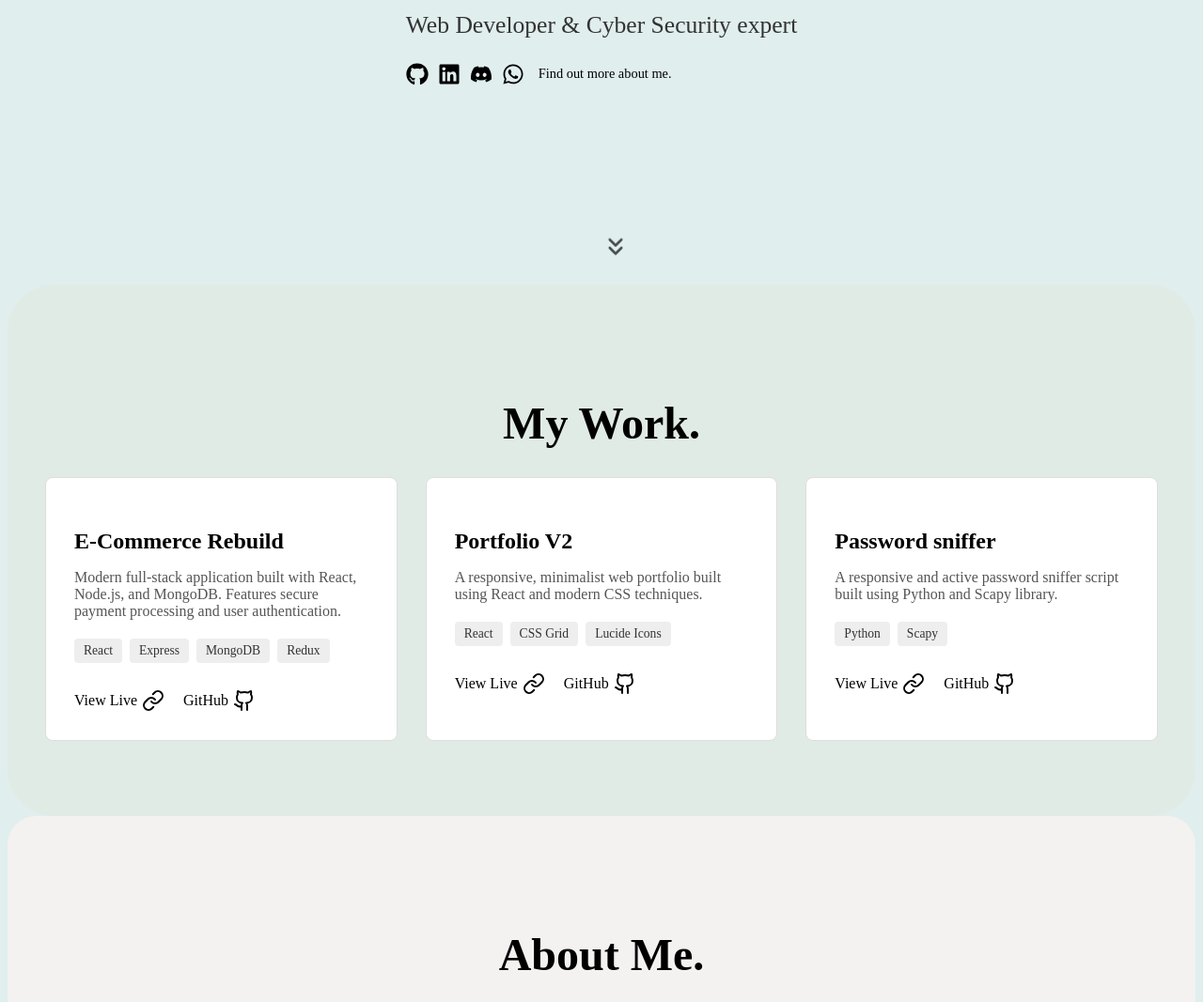
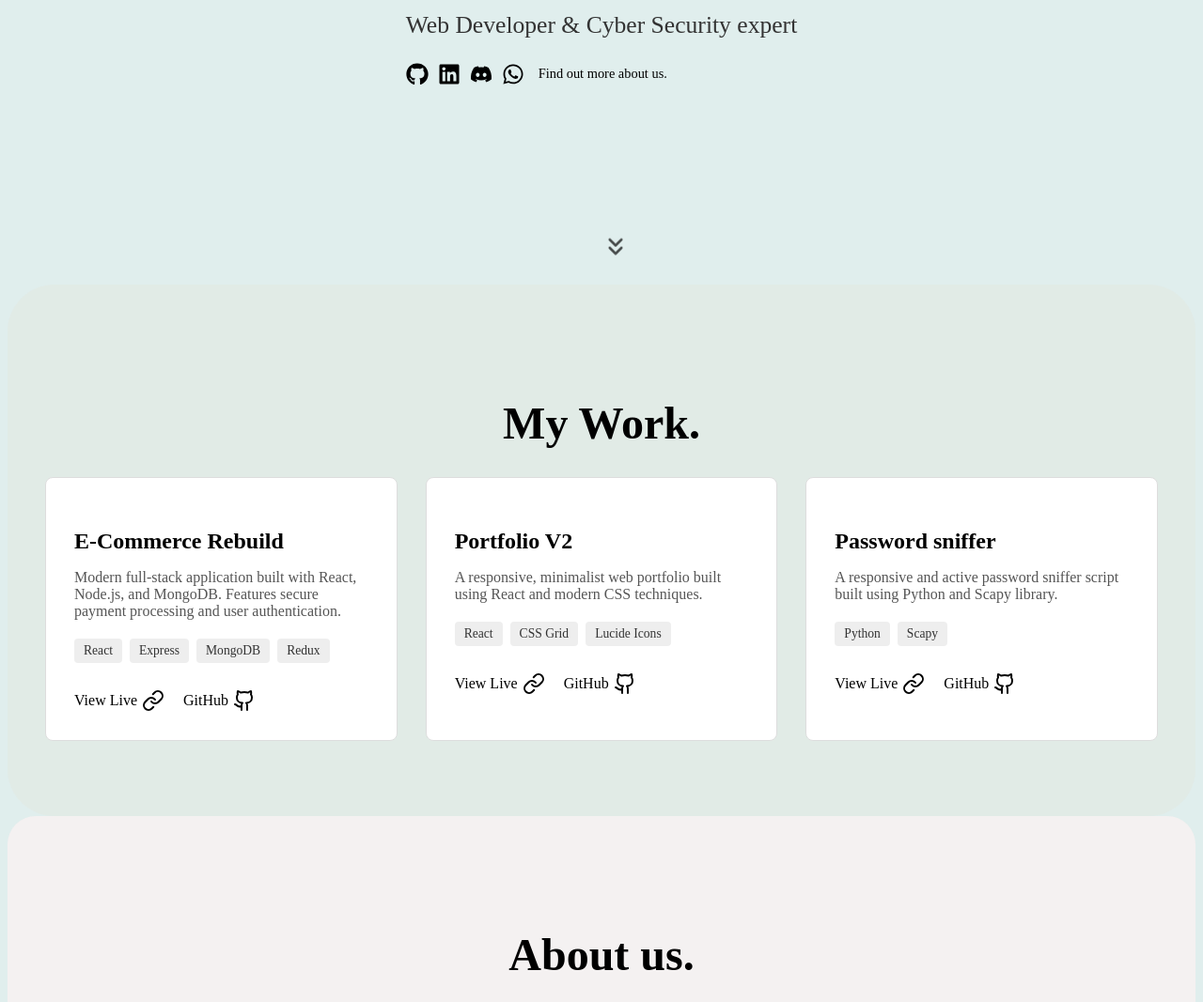
Before and after one commit to Deen8185/Myportfolio, a React (Vite) app: page / in a window 1280 px wide. Shown: the part 395-1462 px from the top of the page at 94% size. Built offline with nearby package versions, Linux system fonts and the light colour scheme.

Commit message:
about us to about me

```diff
--- a/src/components/About.jsx
+++ b/src/components/About.jsx
@@ -23,7 +23,7 @@ const SKILLS = [
 const About = () => {
     return (
         <section id="about" className="about-section">
-            <h2 className="section-title">About Me.</h2>
+            <h2 className="section-title">About us.</h2>
 
             <div className="about-content">
                 {/* Left Column: Image/Avatar */}
--- a/src/components/Hero-section.jsx
+++ b/src/components/Hero-section.jsx
@@ -27,7 +27,7 @@ const HeroSection = () => {
           </div>
 
           <p className="cta-text">
-            Find out more about me.
+            Find out more about us.
           </p>
         </div>
       </div>
```
Also changed, not shown: src/components/project2.jsx (deleted).
